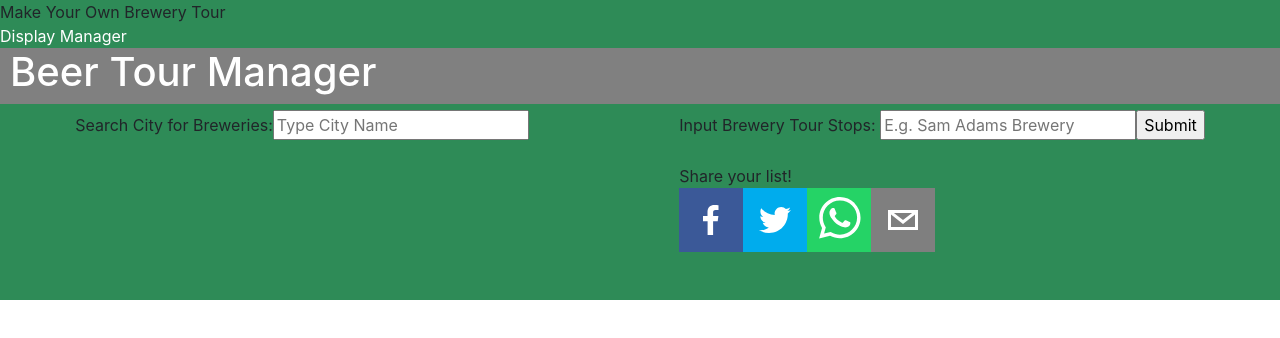
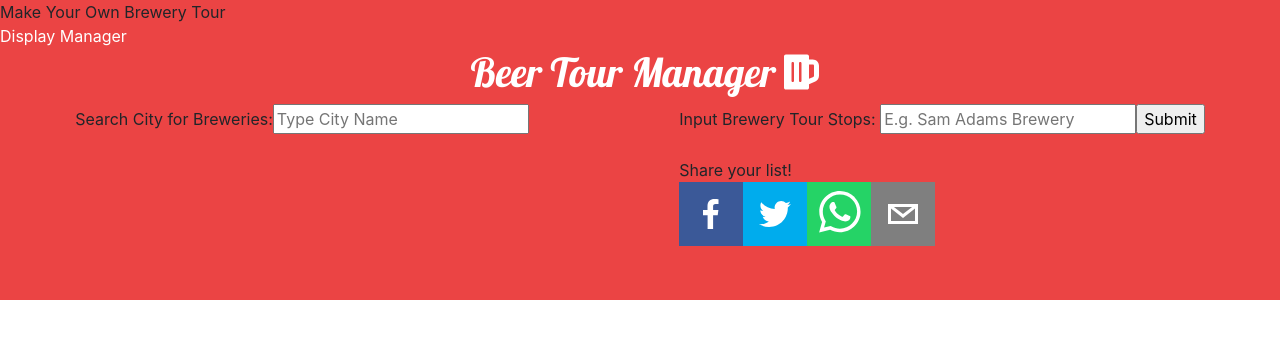
Before and after one commit to dcgleason/brewery-locator, a React (Create React App) app: page /manager in a window 1280 px wide. Shown: the top 338 px of the page. Built offline with nearby package versions, Linux system fonts and the light colour scheme.

Commit message:
added fonts and css

```diff
--- a/package.json
+++ b/package.json
@@ -3,6 +3,9 @@
   "version": "0.1.0",
   "private": true,
   "dependencies": {
+    "@fortawesome/fontawesome-svg-core": "^1.2.26",
+    "@fortawesome/free-solid-svg-icons": "^5.12.0",
+    "@fortawesome/react-fontawesome": "^0.1.8",
     "@testing-library/jest-dom": "^4.2.4",
     "@testing-library/react": "^9.3.2",
     "@testing-library/user-event": "^7.1.2",
--- a/public/index.html
+++ b/public/index.html
@@ -9,6 +9,7 @@
       name="description"
       content="Web site created using create-react-app"
     />
+    <link href="https://fonts.googleapis.com/css?family=Lobster&display=swap" rel="stylesheet">
     <link rel="apple-touch-icon" href="%PUBLIC_URL%/logo192.png" />
     <!--
       manifest.json provides metadata used when your web app is installed on a
--- a/src/App.css
+++ b/src/App.css
@@ -18,32 +18,33 @@
 .app-container{
   display: flex;
   justify-content: space-around;
-  background-color: seagreen;
+  background-color: rgb(235, 68, 68);
 }
 
 .entire-app{
-  background-color: seagreen;
+  background-color: rgb(235, 68, 68);
 }
-
 
 .title{
   display: inline-block;
   color: white;
-  background-color: grey;
-
+  background-color: rgb(235, 68, 68);
+  font-family: 'Lobster', cursive;
+  display: flex;
+  justify-content: center;
   top: 0;
   width: 100%;
 }
 
 .logo{
-  float: left;
+  float: center;
   margin-left: 10px;
 }
 
 .about-container{
   width: 100%;
   height: 300px;
-  background-color: seagreen;
+  background-color: rgb(235, 68, 68);
 }
 
 
--- a/src/components/CitySearch.js
+++ b/src/components/CitySearch.js
@@ -9,7 +9,6 @@ function CitySearch(props){
           Search City for Breweries:
         <input type="text" placeholder="Type City Name" onChange={props.onChange}/>
         </label>
-        {/* <input type="submit" value="Submit" onSubmit={props.submitFetch} /> */}
       </form>
         </div>
       </div>
--- a/src/components/Header.js
+++ b/src/components/Header.js
@@ -1,10 +1,12 @@
 import React from 'react';
+import { FontAwesomeIcon } from '@fortawesome/react-fontawesome'
+import { faBeer } from '@fortawesome/free-solid-svg-icons'
 
 function Header() {
   return (
     <div className="title">
         <div className="logo">
-          <h1>Beer Tour Manager</h1>
+          <h1>Beer Tour Manager <FontAwesomeIcon icon={faBeer}/></h1>
         </div>
     </div>
   );
```
Also changed, not shown: 1 other file (tests, documents, lock files or other folders).
